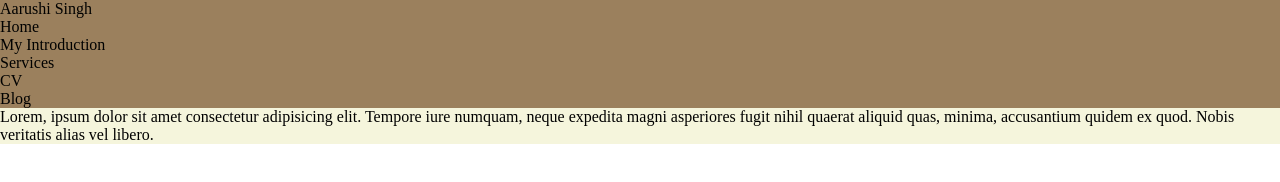
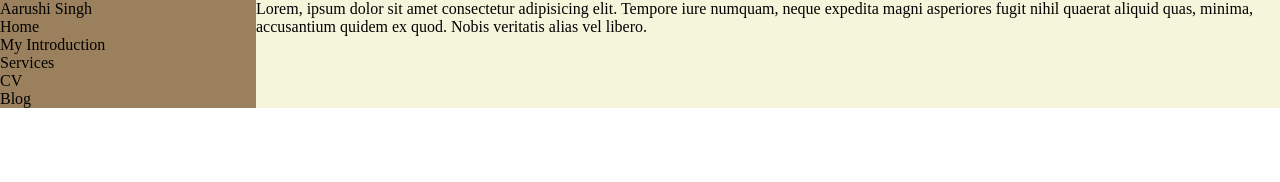
Before and after one commit to Aarushiiiiiiiiii/Portfolio-Website, a plain HTML site: page Index.html in a window 1280 px wide. Drawn offline with Linux system fonts and the light colour scheme.

Commit message:
Update style.css

```diff
--- a/style.css
+++ b/style.css
@@ -5,8 +5,15 @@
 
 .sidebar{
     background-color: rgb(155, 128, 93);
+    width:20vw;
 }
 
 .main{
     background-color: beige;
+    width:80vw;
 }
+
+.container{
+    display:flex;
+
+}
```
